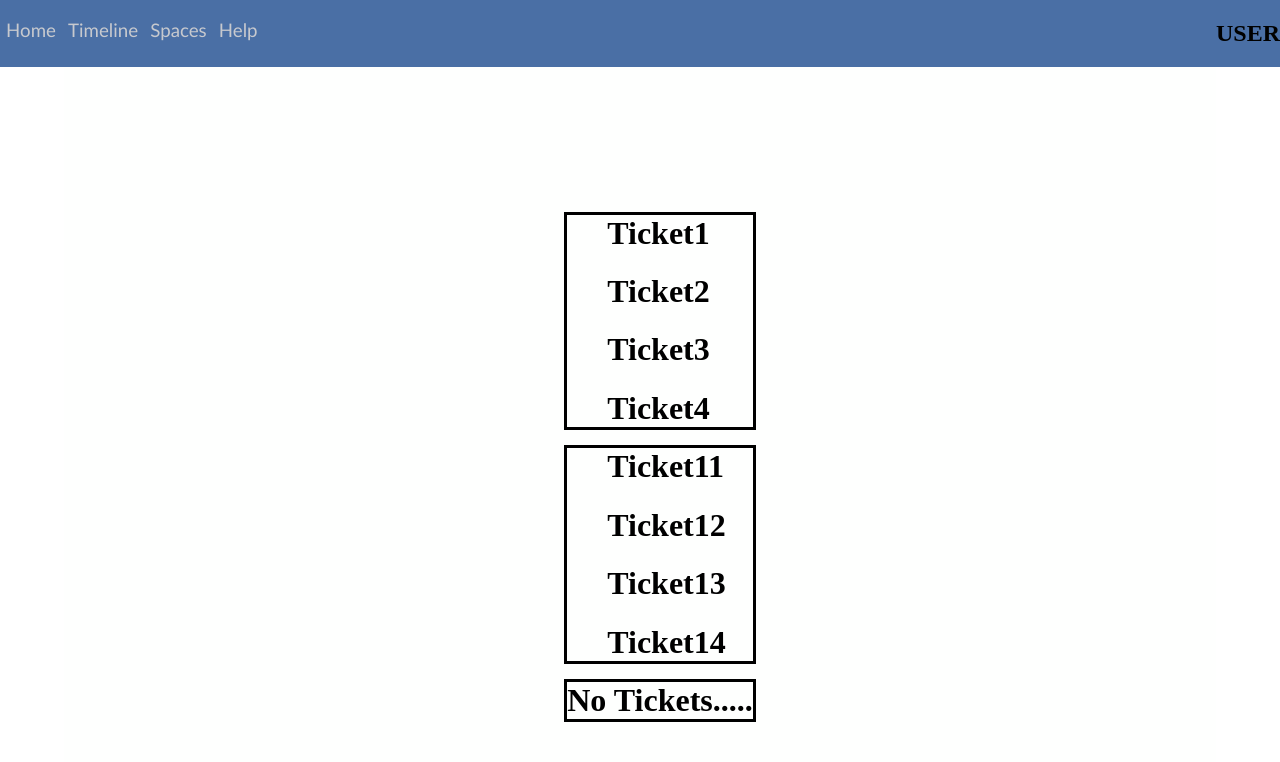
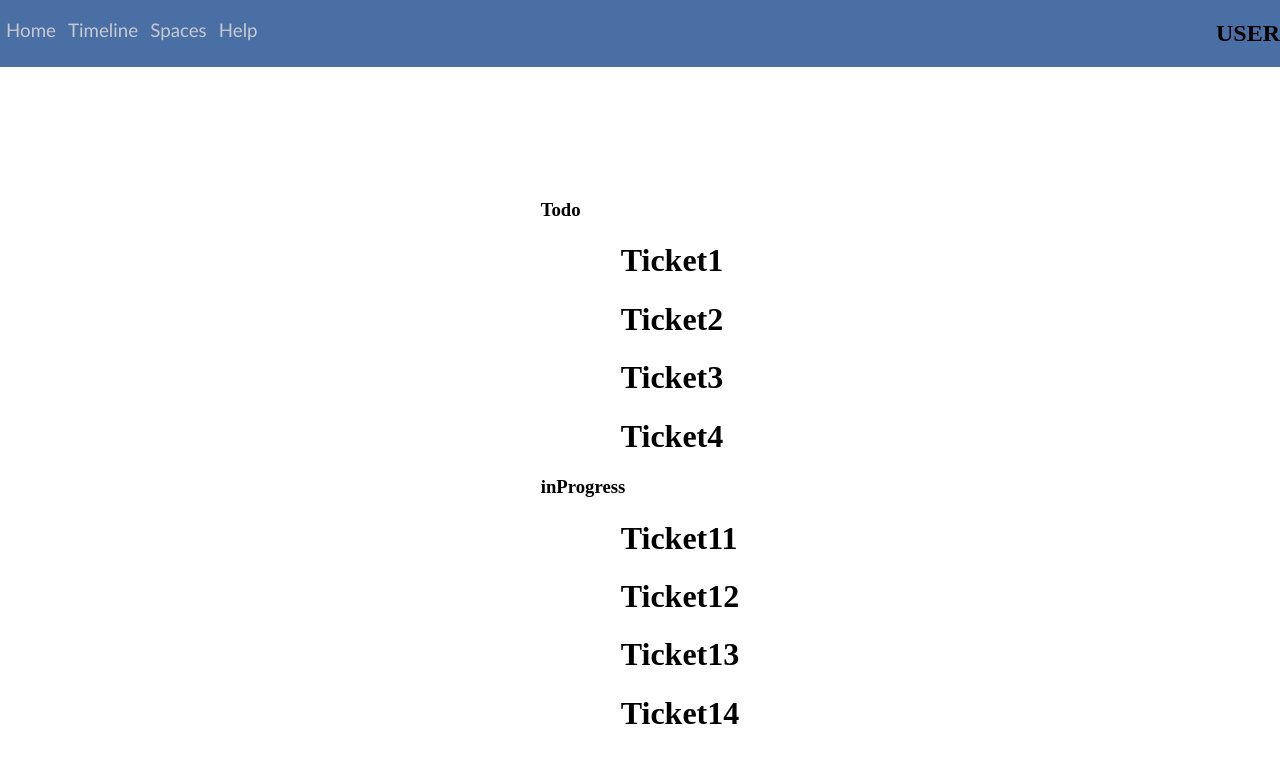
Before and after one commit to dnwthtnr/easyticketing, a SvelteKit app: page /tickets in a window 1280 px wide. Shown: the top 762 px of the page. Built offline with nearby package versions, Linux system fonts and the light colour scheme.

Commit message:
In progress of writing custom dnd implementation.
Update not triggering. Next step - debug to validate if splice and push are correctly updating lists.

```diff
--- a/src/routes/tickets/+page.svelte
+++ b/src/routes/tickets/+page.svelte
@@ -30,7 +30,7 @@ let todotickets: ticket[] = [
         id: 2,
         AuthorUser: "User",
         CurrentAssignedUser: "me",
-        TicketStatus: "inProgress",
+        TicketStatus: "Todo",
         TicketType: "Issue",
         TicketTitle: "Ticket2",
         TicketBody: "thisvalid  is a ticket"
@@ -39,7 +39,7 @@ let todotickets: ticket[] = [
         id: 3,
         AuthorUser: "User",
         CurrentAssignedUser: "me",
-        TicketStatus: "inProgress",
+        TicketStatus: "Todo",
         TicketType: "Issue",
         TicketTitle: "Ticket3",
         TicketBody: "this is a ticket"
@@ -49,7 +49,7 @@ let todotickets: ticket[] = [
         id: 4,
         AuthorUser: "User",
         CurrentAssignedUser: "me",
-        TicketStatus: "inProgress",
+        TicketStatus: "Todo",
         TicketType: "Issue",
         TicketTitle: "Ticket4",
         TicketBody: "thisvalid  is a ticket"
@@ -61,7 +61,7 @@ let doingtickets: ticket[] = [
         id: 11,
         AuthorUser: "User",
         CurrentAssignedUser: "me",
-        TicketStatus: "Todo",
+        TicketStatus: "inProgress",
         TicketType: "Issue",
         TicketTitle: "Ticket11",
         TicketBody: "this is a ticket"
@@ -107,8 +107,8 @@ let todos: ticket[] = []
 let doings: ticket[] = []
 
 const statusListAssociations = {
-    "Todo": todos,
-    "inProgress": doings
+    "Todo": todotickets,
+    "inProgress": doingtickets
 }
 
 function sortTickets(tickets: ticket[], statusListRegistry: {}){
@@ -195,16 +195,154 @@ function handleDndEvent(event: CustomEvent<DndEvent<ticket>>){
 
 
 
-function ticketable(node, ticketData){
+function getTicketFromId(id, ticketGroup?): ticket | void{
+    var ticketSearchList;
+    if (ticketGroup != undefined){
+        ticketSearchList = ticketGroup
+    }
+    else {
+        ticketSearchList = tickets
+    }
 
-    console.log('draggablecall', node, ticketData)
 
-    node.header = 'header'
+
+    for (let i=0; i<ticketSearchList.length; i++){
+        let item = ticketSearchList[i]
+        if (item.constructor === Array){
+            var ticketResult = getTicketFromId(id, item)
+            if (ticketResult === undefined){
+                continue
+            }
+            else {
+                return ticketResult
+            }
+        }
+
+
+        // add validation for ticket type
+
+
+        if (item.constructor !== Object){continue}
+
+        if (item.id == id){
+            return item
+        }
+
+    }
+
+}
+
+
+var KEY_ticketData = "ticketdata"
+
+function ticketable(node: HTMLElement, ticketData: Array<number | string>){
+
+    console.log(arguments)
+
+    console.log("ticketable called with params ticketData:", ticketData)
+
+
+    node.addEventListener("dragstart", (event) => {
+        console.log("Dragstart! Storing ticketData:", ticketData)
+
+        event.dataTransfer.setData(KEY_ticketData, JSON.stringify(ticketData))
+        event.dataTransfer.effectAllowed = "copyMove"
+
+        console.log(event.dataTransfer)
+    })
 
 
     node.draggable = true
     node.style.cursor = 'grab'
     node.animate = 'flip'
+}
+
+function droppableArea(node, targetList){
+    // add listener for drag events on html element
+
+    node.addEventListener("dragexit", (event) => {event.preventDefault(); console.log("dragexit")})
+    node.addEventListener("dragover", (event) => {event.preventDefault(); console.log("dragover")})
+    node.addEventListener("dragenter", (event) => {event.preventDefault(); console.log("entered")})
+
+    node.addEventListener("drop", async (event) => {
+        event.preventDefault();
+        console.log(event, event.dataTransfer)
+        var ticketDataStringified = await event.dataTransfer.getData(KEY_ticketData)
+
+        console.log("Read and going to parse stringified ticket data:", ticketDataStringified)
+
+        const ticketData = JSON.parse(ticketDataStringified)
+        const ticketId = ticketData[0]
+        const ticketStatus = ticketData[1]
+
+
+        if (ticketId.constructor !== Number){
+            console.warn("Ticket ID post parse is not number:", ticketId)
+        }
+
+        if (ticketStatus.constructor !== String){
+            console.warn("ticketStatus post parse is not string:", ticketStatus)
+        }
+
+        if (ticketStatus !in Object.keys(statusListAssociations)){
+            console.warn("ticketStatus does not exist in provided ticket statuses:", ticketStatus)
+        }
+
+        var ticket = getTicketFromId(ticketId)
+
+        if (ticket.constructor === null){
+            console.warn("Returned ticket from id:", ticketId, "is null")
+        }
+
+        console.debug("Ticket returned from id", ticket)
+
+
+        try {
+            var initialStatusList= statusListAssociations[ticketStatus]
+        } catch (error) {
+            console.warn("Encoutnered error while attempting to get status list for status:", ticketStatus, "(Full readout logged to debug)")
+            console.debug(error)
+        }
+
+
+        // console.log(ticketCurrentGroup, targetGroup)
+
+        if (initialStatusList === targetList){console.log("Target status list and current status list are the same"); return}
+
+
+
+        try {
+            initialStatusList.splice(initialStatusList.indexOf(ticket), 1)
+        } catch (error) {
+            console.warn("Encoutnered error while attempting to remove ticket of id:", ticketId, "from lsit for status:", ticketStatus, "(Full readout logged to debug)")
+            console.debug(error)
+        }
+        // console.log("currentgrp", ticketCurrentGroup, "ticketgrp", targetGroup)
+
+
+
+
+
+
+
+        try {
+            targetList.push(ticket)
+        } catch (error)  {
+            console.warn("Encoutnered error while attempting to add ticket of id:", ticketId, "to lsit for status:{TARGETLIST}", "(Full readout logged to debug)")
+            console.debug(error)
+        }
+
+        console.debug(targetList)
+
+        console.info("Redeclaring 'tickets' varaible to trigger update.")
+        tickets = tickets
+    })
+
+
+
+    // from event get node
+
+    console.log(node)
 }
 
 
@@ -215,19 +353,22 @@ function ticketable(node, ticketData){
 
 <div class="tickettimeline">
 
-    {#each tickets as ticketStatus}
+    {#each Object.entries(statusListAssociations) as [ticketStatus, ticketGroup]}
+
+    <h3>{ticketStatus}</h3>
 
 
     <ul>
 
-        <li class='column' style="">
+        <li>
 
+            <!-- svelte-ignore a11y-no-static-element-interactions -->
+            <div use:droppableArea={ticketGroup}>
+                {#if ticketGroup.length > 0}
 
-            {#if ticketStatus.length > 0}
-
-            {#each ticketStatus as ticket}
+                {#each ticketGroup as ticket}
                 <ul class='tickets'>
-                <li class="ticket" use:ticketable={tickets}>
+                    <li class="ticket" use:ticketable={[ticket.id, ticket.TicketStatus]}>
                         <h1>
                             {ticket.TicketTitle}
                         </h1>
@@ -240,6 +381,7 @@ function ticketable(node, ticketData){
                 <h1>No Tickets.....</h1>
 
                 {/if}
+            </div>
         </li>
     </ul>
 
```
Lines whose indentation alone changed are shown as unchanged.
